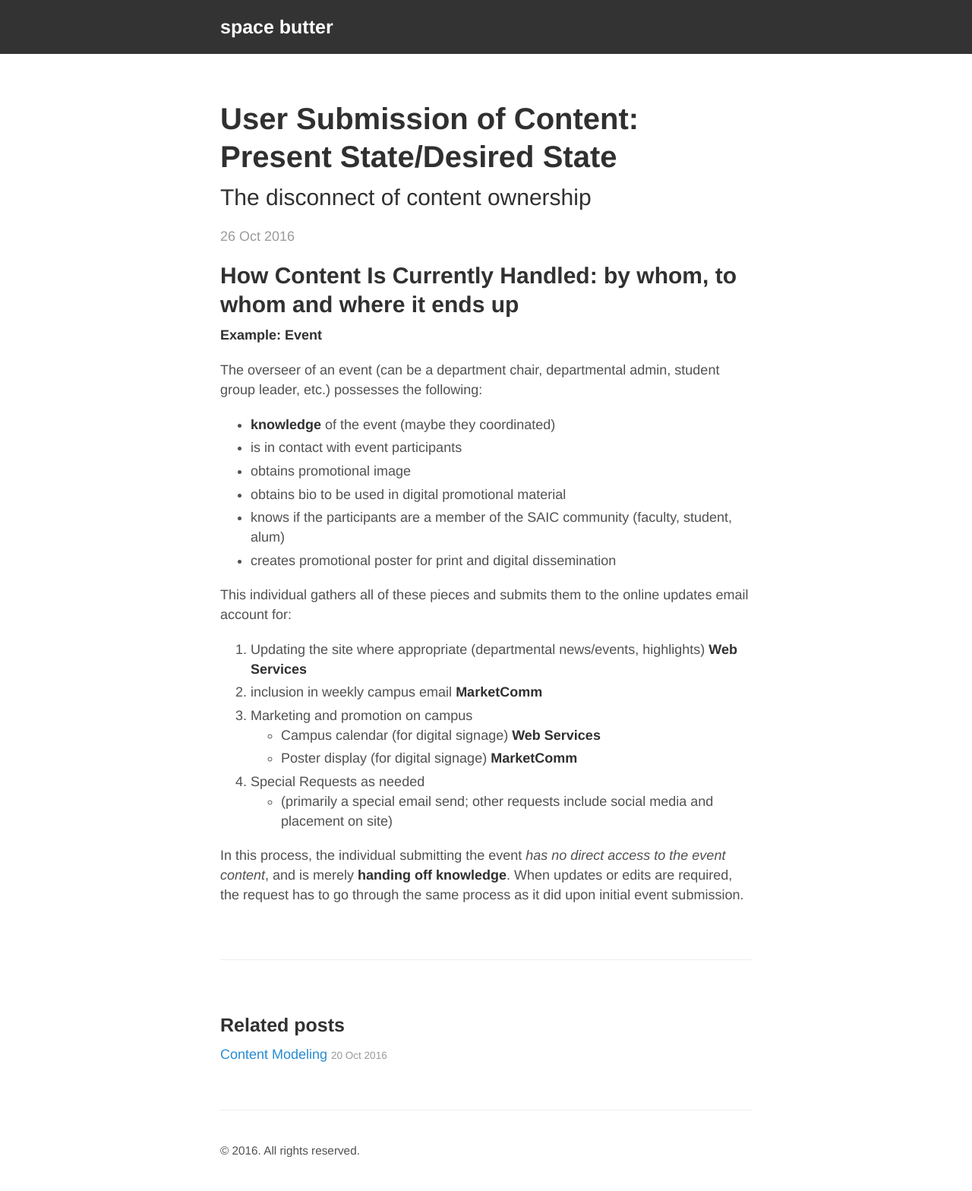
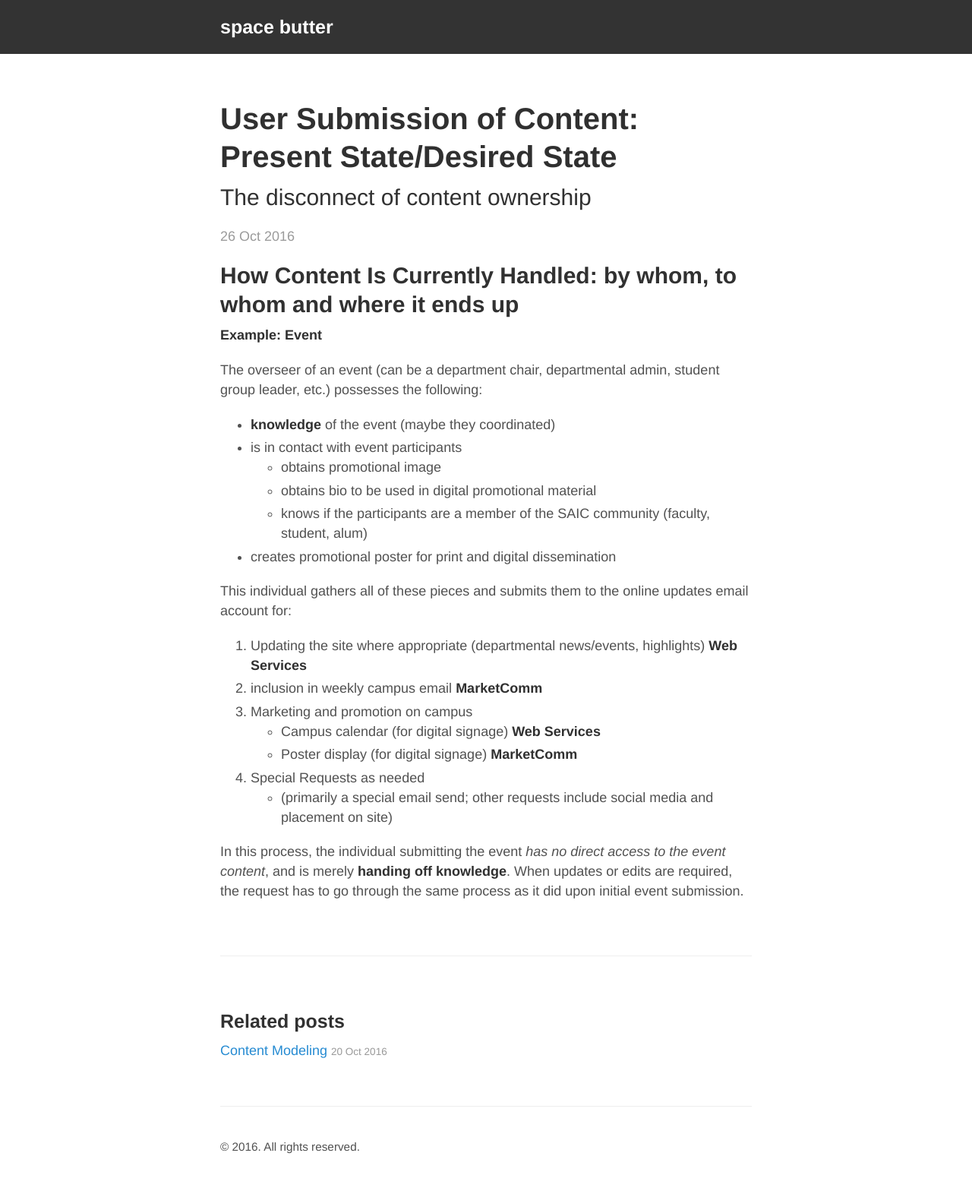
Before and after one commit to kbrtrm/space-butter, a Jekyll site: the page built from _posts/2016-10-26-user-submission.md, in a window 1280 px wide. Shown: the whole page at 76% size. Built offline with Jekyll 4.4.1, drawn with Linux system fonts in a browser that asks for light colours.

Commit message:
spacing issue?

```diff
--- a/_posts/2016-10-26-user-submission.md
+++ b/_posts/2016-10-26-user-submission.md
@@ -3,7 +3,7 @@ layout: post
 title: "User Submission of Content: Present State/Desired State"
 subtitle: The disconnect of content ownership
 author: zk
-excerpt: When content ownership is transferred from one party to another, it doesn't solve a problem.
+excerpt: "When content ownership is transferred from one party to another, it doesn't solve a problem."
 ---
 
 
@@ -12,20 +12,22 @@ excerpt: When content ownership is transferred from one party to another, it doe
 **Example: Event**
 
 The overseer of an event (can be a department chair, departmental admin, student group leader, etc.) possesses the following:
+
 * **knowledge** of the event (maybe they coordinated)
 * is in contact with event participants
- - obtains promotional image
- - obtains bio to be used in digital promotional material
- - knows if the participants are a member of the SAIC community (faculty, student, alum)
+  - obtains promotional image
+  - obtains bio to be used in digital promotional material
+  - knows if the participants are a member of the SAIC community (faculty, student, alum)
 * creates promotional poster for print and digital dissemination
 
 This individual gathers all of these pieces and submits them to the online updates email account for:
+
 1. Updating the site where appropriate (departmental news/events, highlights) **Web Services**
 2. inclusion in weekly campus email **MarketComm**
 3. Marketing and promotion on campus
- - Campus calendar (for digital signage) **Web Services**
- - Poster display (for digital signage) **MarketComm**
+  - Campus calendar (for digital signage) **Web Services**
+  - Poster display (for digital signage) **MarketComm**
 4. Special Requests as needed
- - (primarily a special email send; other requests include social media and placement on site)
+  - (primarily a special email send; other requests include social media and placement on site)
 
 In this process, the individual submitting the event *has no direct access to the event content*, and is merely **handing off knowledge**. When updates or edits are required, the request has to go through the same process as it did upon initial event submission.
```
